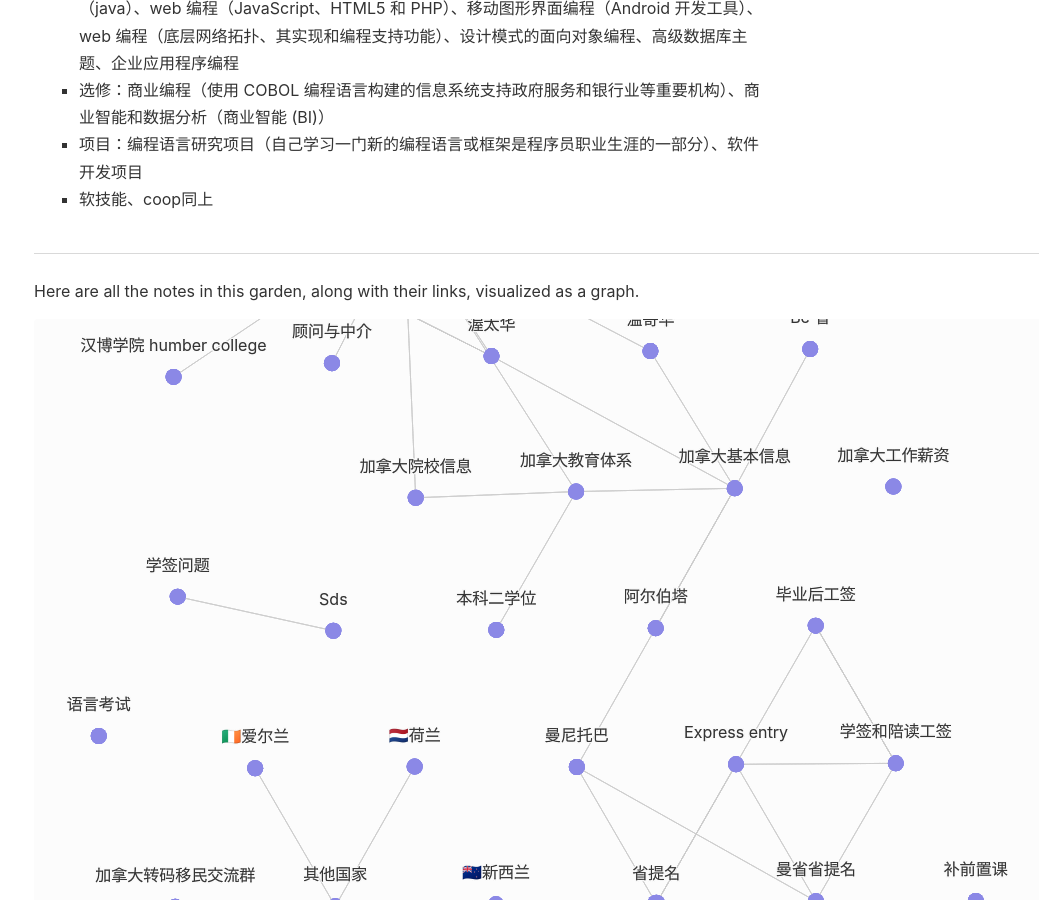
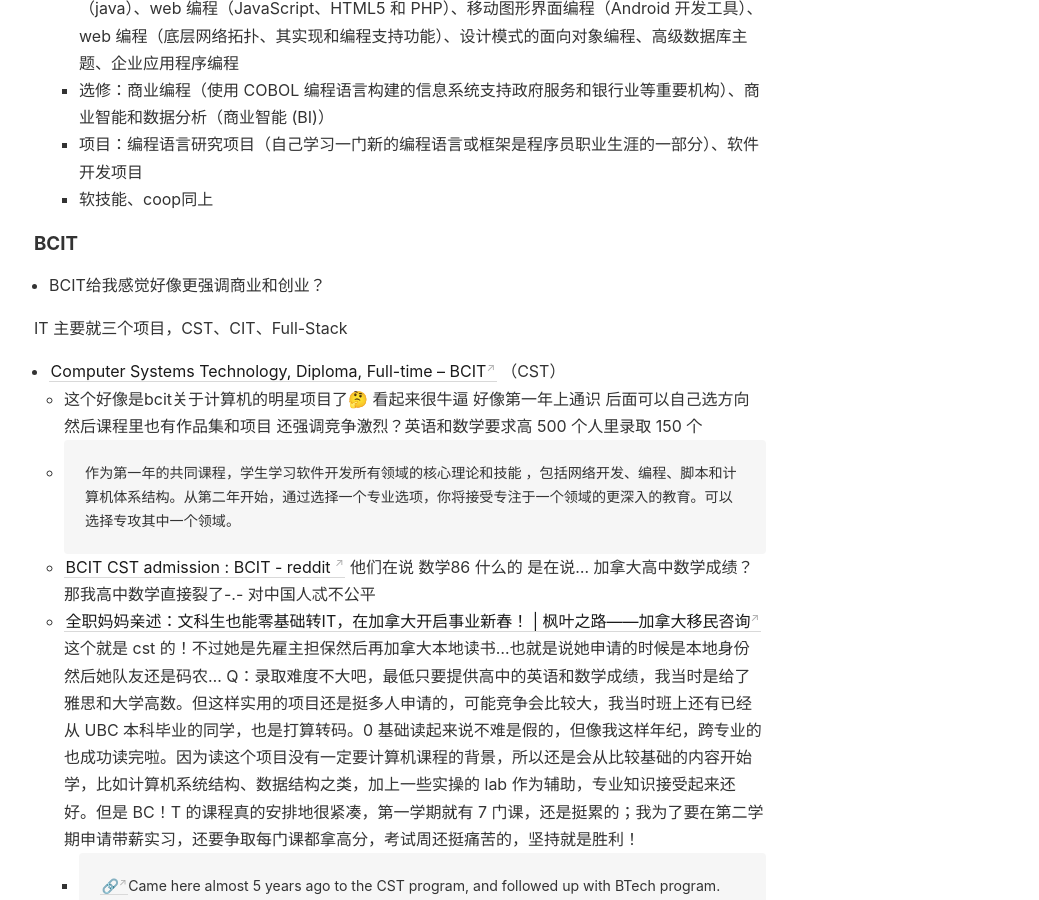
Before and after one commit to Gnblink0/InfoSharingCan, a Jekyll site: the page built from _notes/college.md, in a window 1280 px wide and 900 px high, scrolled down 2305 px. Shown: the whole window, without its empty margins (102-1141 px from the left). Built offline with Jekyll 4.4.1, drawn with Linux system fonts in a browser that asks for light colours; some of the changed text lies outside the part shown.

Commit message:
vault backup: 2022-09-06 21:33:21

```diff
--- a/_notes/college.md
+++ b/_notes/college.md
@@ -73,3 +73,38 @@
 		- 选修：商业编程（使用 COBOL 编程语言构建的信息系统支持政府服务和银行业等重要机构）、商业智能和数据分析（商业智能 (BI)）
 		- 项目：编程语言研究项目（自己学习一门新的编程语言或框架是程序员职业生涯的一部分）、软件开发项目
 		- 软技能、coop同上
+
+
+### BCIT
+- BCIT给我感觉好像更强调商业和创业？
+
+IT 主要就三个项目，CST、CIT、Full-Stack
+
+- [Computer Systems Technology, Diploma, Full-time – BCIT](https://www.bcit.ca/programs/computer-systems-technology-diploma-full-time-5500dipma/#overview) （CST）
+	- 这个好像是bcit关于计算机的明星项目了🤔 看起来很牛逼 好像第一年上通识 后面可以自己选方向 然后课程里也有作品集和项目 还强调竞争激烈？英语和数学要求高 500 个人里录取 150 个
+	- >作为第一年的共同课程，学生学习软件开发所有领域的核心理论和技能 ，包括网络开发、编程、脚本和计算机体系结构。从第二年开始，通过选择一个专业选项，你将接受专注于一个领域的更深入的教育。可以选择专攻其中一个领域。
+	- [BCIT CST admission : BCIT - reddit ](https://www.reddit.com/r/BCIT/comments/v2xsey/bcit_cst_admission/) 他们在说 数学86 什么的 是在说... 加拿大高中数学成绩？那我高中数学直接裂了-.- 对中国人忒不公平
+	- [全职妈妈亲述：文科生也能零基础转IT，在加拿大开启事业新春！ | 枫叶之路——加拿大移民咨询](https://www.lifeca.com/YiMinNewsDetail.aspx?id=512) 这个就是 cst 的！不过她是先雇主担保然后再加拿大本地读书...也就是说她申请的时候是本地身份 然后她队友还是码农...
+	  Q：录取难度不大吧，最低只要提供高中的英语和数学成绩，我当时是给了雅思和大学高数。但这样实用的项目还是挺多人申请的，可能竞争会比较大，我当时班上还有已经从 UBC 本科毕业的同学，也是打算转码。0 基础读起来说不难是假的，但像我这样年纪，跨专业的也成功读完啦。因为读这个项目没有一定要计算机课程的背景，所以还是会从比较基础的内容开始学，比如计算机系统结构、数据结构之类，加上一些实操的 lab 作为辅助，专业知识接受起来还好。但是 BC！T 的课程真的安排地很紧凑，第一学期就有 7 门课，还是挺累的；我为了要在第二学期申请带薪实习，还要争取每门课都拿高分，考试周还挺痛苦的，坚持就是胜利！
+	  - >[🔗](https://goo.gl/maps/a9i9exEpLurej6657)Came here almost 5 years ago to the CST program, and followed up with BTech program. learned lots from courses, peers, and self learning too! Graduated in 2017. Now working at Microsoft ayyy pretty gud!
+
+- [Computer Information Technology, Diploma, Full-time – BCIT](https://www.bcit.ca/programs/computer-information-technology-diploma-full-time-5540dipma/)
+	- CIT 体验的特点是行业驱动的基于项目的学习、小班授课，以及模仿科技公司感觉的新[的最先进的 TEC Hub 学习空间。](https://www.bcit.ca/programs/computer-information-technology-diploma-full-time-5540dipma/#tec) 好像很重视和业界接轨？
+	- 然后入学要求说录取了 1/2 的人，数学英语超过 75%
+	- 那个 CST 的帖子里也有说到 CIT，说 CST 感觉希望不大就换到了 CIT [BCIT CIT 或 CST - REVscene 汽车论坛](https://www.revscene.net/forums/624302-bcit-cit-cst.html)
+	- 晕 这个后面一年的专业课 IT（云基础设施、数据分析与商业智能、 Dev-Ops 工具与技术、 企业软件集成与生产、移动应用程序、网络和信息） 我完全不懂是什么意思... 不过倒是有 coop
+
+
+>[🔗](https://www.revscene.net/forums/624302-bcit-cit-cst.html) 在我看来，获得一个 coop 是相当困难的。今年（2011），整个第一年 CST 和 CIT 学生只有 30 个名额。CST 有约 5 套（约 20 人/套），而 CIT 只有 2 套。
+>之前拿到了 BCIT 的 computer system technology 两年 diploma 的 offer 应该算是最 bcit 受欢迎的转码项目 申请很激烈 主要看数学+英语的成绩 听别的 uu 说 入学之后也很卷 只有 1/3 的同学可以 coop 实习 workload 很挺大的
+
+但是 coop 好像很难获得啊... 那咋办 往死里学？orz
+
+- [Full-Stack Web Development, Diploma, Full-time – BCIT](https://www.bcit.ca/programs/full-stack-web-development-diploma-full-time-7540dipma/)
+	- 2021 年，BCIT 录取了四分之一的申请人。成功的申请者在英语和数学方面都大大超过了入学要求，平均成绩超过 89%。
+	- 这个好像学得有点杂... 但是都在点子上？UX 设计、前端开发（包括框架）都有，呃呃呃但是==没有实习==？
+
+- [Front-End Web Developer, Certificate, Full-time – BCIT](https://www.bcit.ca/programs/front-end-web-developer-certificate-full-time-6535cert/) 26 weeks？no thanks...
+
+- [Digital Design and Development, Diploma, Full-time – BCIT](https://www.bcit.ca/programs/digital-design-and-development-diploma-full-time-6515dipma/#courses)
+	- 这个是商学+媒体院的 有点软了吧唧 不考虑
```
